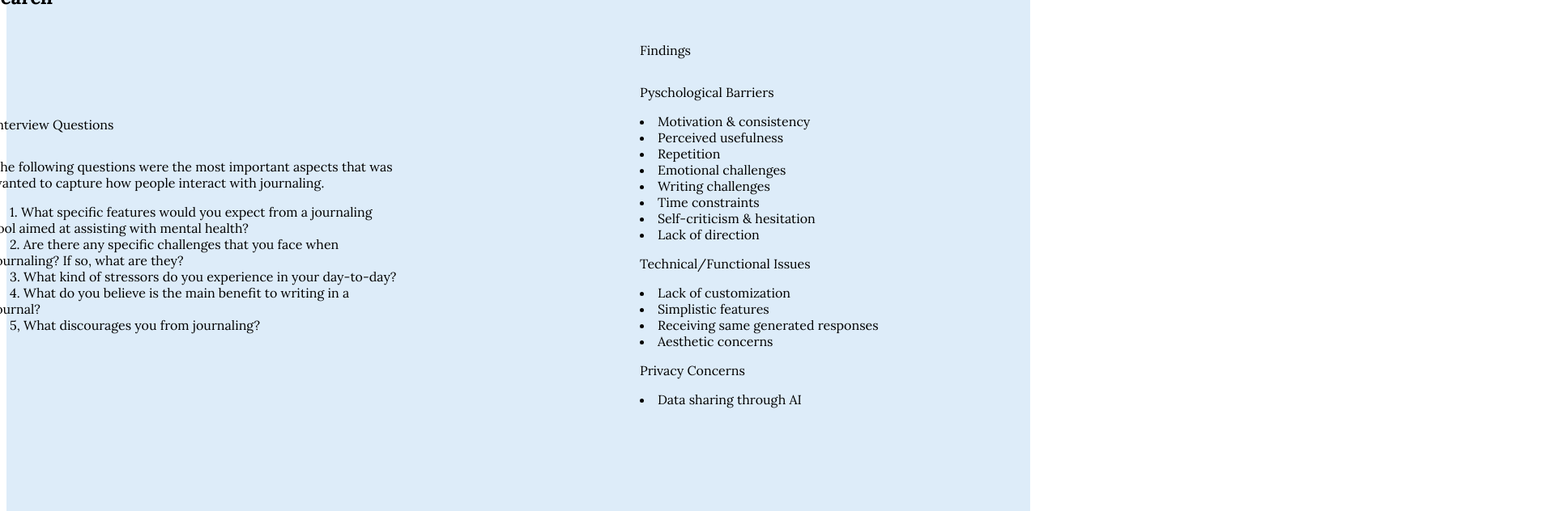
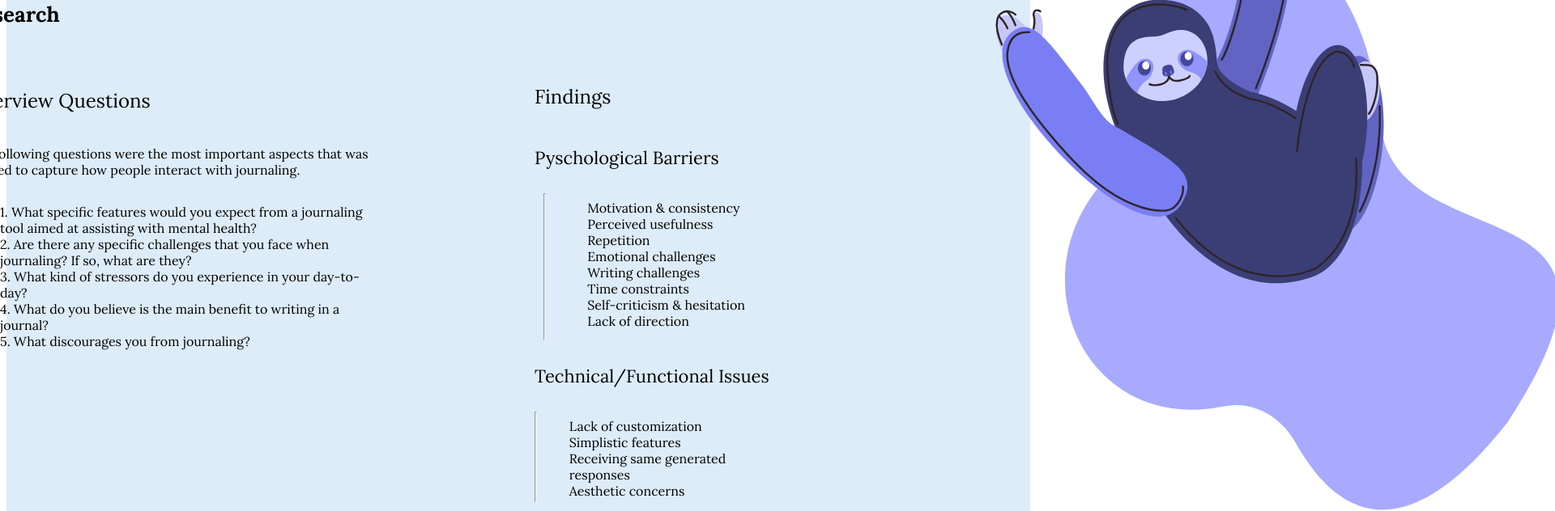
Before and after one commit to anikagrewal/Portfolio, a Next.js app: page /caseStudy in a window 1280 px wide. Shown: the part 1360-1992 px from the top of the page at 81% size, 1920 px wide, since content can reach past the window. Built offline with nearby package versions, Linux system fonts and the light colour scheme.

Commit message:
research text and image

```diff
--- a/pages/caseStudy.js
+++ b/pages/caseStudy.js
@@ -33,21 +33,31 @@ export default function CaseStudy() {
         <div id="design" className={styles.desSection}>
           <h2 className={styles.desHeader}>Design Process</h2>
           <div>
-
+          <div className={styles.desBlob}>
+          <Image src={'/images/blob.svg'} alt='logo' width={700} height={700} />
+          </div>
+            <div className={styles.desSloth}>
+          <Image src={'/images/slothHanging.svg'} alt='logo' width={500} height={500} />
+          </div>
             <p className={styles.innerSub}>Research</p>
             <div className={styles.research}>
             <div className={styles.quest}>
-              <p>Interview Questions</p>
+              <p className={styles.resHeader}>Interview Questions</p>
             <p>The following questions were the most important aspects that was wanted to capture how people interact with journaling.</p>
+            <ul className={styles.resList}>
             <li>1. What specific features would you expect from a journaling tool aimed at assisting with mental health?</li>
             <li>2. Are there any specific challenges that you face when journaling? If so, what are they? </li>
             <li>3. What kind of stressors do you experience in your day-to-day?</li>
             <li>4. What do you believe is the main benefit to writing in a journal?</li>
-            <li>5, What discourages you from journaling?</li>
+            <li>5. What discourages you from journaling?</li>
+            </ul>
             </div>
             <div className={styles.find}>
-              <p>Findings</p>
-              <p>Pyschological Barriers</p>
+              <p className={styles.resHeader}>Findings</p>
+              <p className={styles.resSub}>Pyschological Barriers</p>
+              <div className={styles.resLiCon}>
+              <hr className={styles.resLine}></hr>
+              <ul className={styles.resList1}>
               <li>Motivation & consistency</li>
               <li>Perceived usefulness</li>
               <li>Repetition</li>
@@ -56,13 +66,25 @@ export default function CaseStudy() {
               <li>Time constraints</li>
               <li>Self-criticism & hesitation</li>
               <li>Lack of direction</li>
-              <p>Technical/Functional Issues</p>
+              </ul>
+              </div>
+              <p className={styles.resSub}>Technical/Functional Issues</p>
+              <div className={styles.resLiCon}>
+              <hr className={styles.resLine1}></hr>
+              <ul className={styles.resList1}>
               <li>Lack of customization</li>
               <li>Simplistic features</li>
               <li>Receiving same generated responses</li>
               <li>Aesthetic concerns</li>
-              <p>Privacy Concerns</p>
+              </ul>
+              </div>
+              <p className={styles.resSub}>Privacy Concerns</p>
+              <div className={styles.resLiCon}>
+              <hr className={styles.resLine2}></hr>
+              <ul className={styles.resList1}>
               <li>Data sharing through AI</li>
+              </ul>
+              </div>
 
             </div>
           </div>
--- a/styles/Home.module.css
+++ b/styles/Home.module.css
@@ -417,12 +417,26 @@ margin-left: 180px;
   flex-direction: column;
 }
 
+.desSloth {
+ display: flex;
+ justify-content: right;
+ margin-right: -400px;
+ margin-bottom: -580px;
+ z-index: 0;
+}
+
+.desBlob {
+  display: flex;
+  justify-content: right;
+  margin-right: -650px;
+  margin-bottom: -750px;
+  margin-top: 150px;
+  z-index: 0;
+ }
 .research {
   display: flex;
   flex-direction: row;
-  justify-content: center;
-  align-items: center;
-  gap: 300px;
+  gap: 200px;
 }
 
 .quest {
@@ -430,6 +444,7 @@ margin-left: 180px;
   flex-direction: column;
   justify-content: center;
   width: 500px;
+  margin-bottom: 300px;
 }
 
 .find {
@@ -437,6 +452,7 @@ margin-left: 180px;
   flex-direction: column;
   justify-content: center;
   width: 500px;
+  margin-top: 20px;
 }
 
 
@@ -504,7 +520,7 @@ margin-left: 180px;
   margin-left: 40px;
 }
 .innerSub {
-  font-size: 24px;
+  font-size: 26px;
   font-weight: bold;
   margin-top: 200px;
 }
@@ -559,6 +575,43 @@ margin-left: 180px;
   align-items: center;
 }
 
+.resHeader {
+  font-size: 24px;
+}
+
+.resSub {
+  font-size: 22px;
+}
+
+.resList {
+  list-style-type: none;
+}
+
+.resList1 {
+  list-style-type: none;
+  margin-right: 240px;
+}
+
+.resLine {
+  height: 180px;
+  width: 1px;
+  border: solid 0.5 black;
+}
+.resLine1 {
+  height: 110px;
+  width: 1px;
+  border: solid 0.5 black;
+}
+.resLine2 {
+  height: 50px;
+  width: 1px;
+  border: solid 0.5 black;
+}
+
+.resLiCon {
+  display: flex;
+  flex-direction: row;
+}
 .siteImg {
   background-color: #DDECF9;
   width: 650px;
```
Also changed, not shown: public/images/blob.svg (added), public/images/slothHanging.svg (added).
